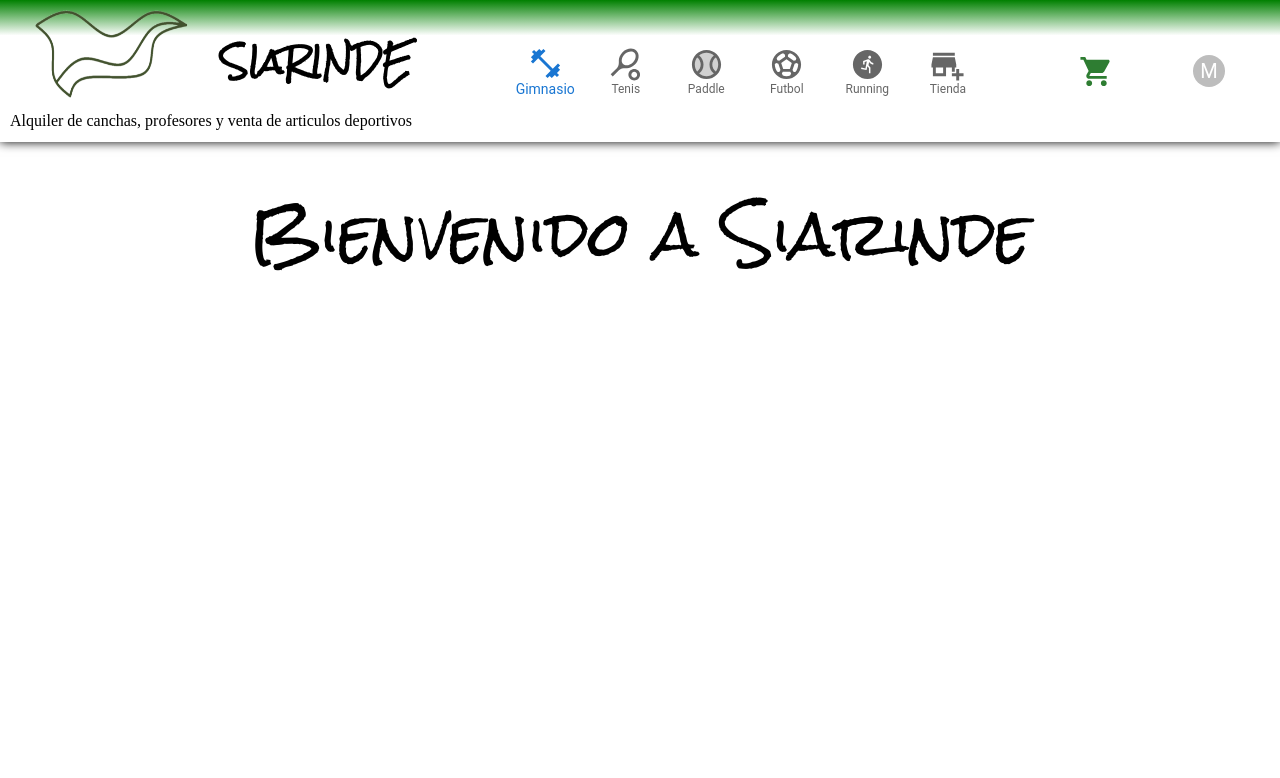
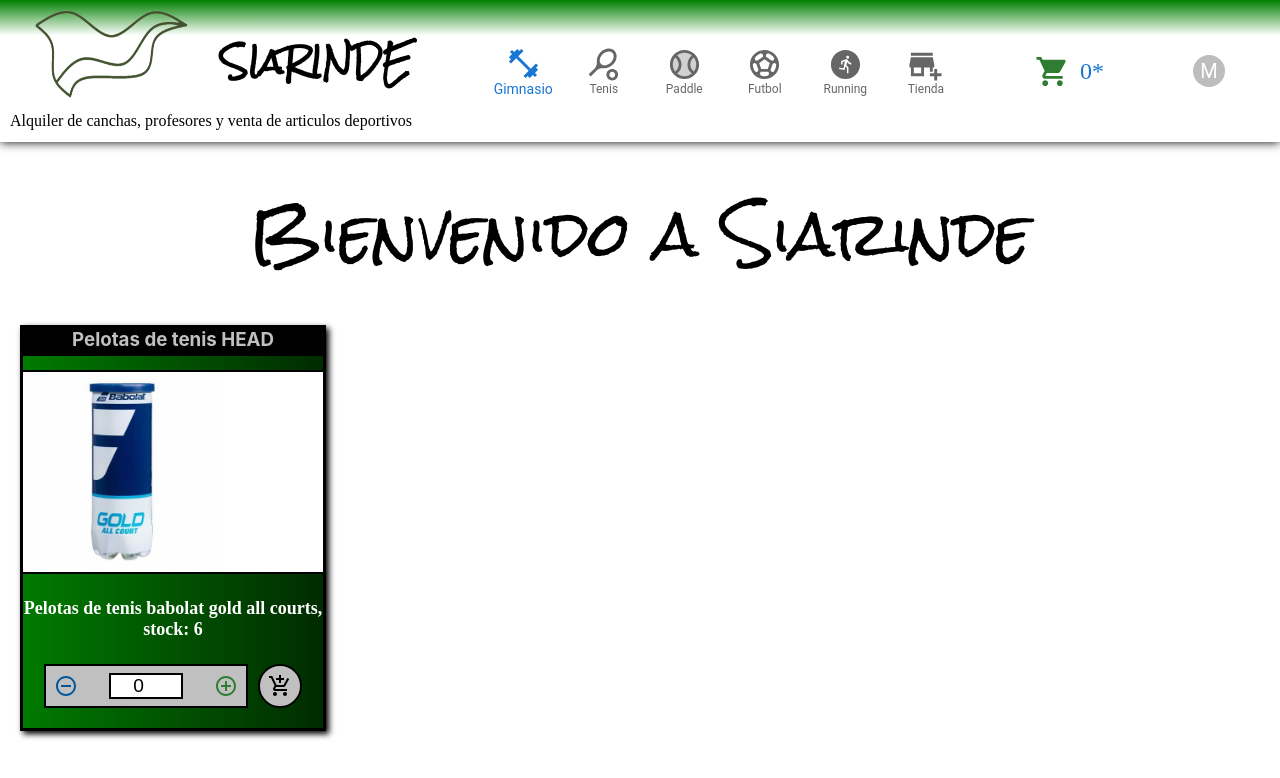
Before and after one commit to Mguardia50/SIARINDE, a React (Create React App) app: page / in a window 1280 px wide. Shown: the top 778 px of the page. Built offline with nearby package versions, Linux system fonts and the light colour scheme; a web font is replaced by a local one.

Commit message:
Siarinde V0.04

```diff
--- a/src/App.js
+++ b/src/App.js
@@ -3,6 +3,7 @@
 import Header from './components/header/Header';
 import Inicio from './components/body/Inicio';
 import ItemListContainer from './components/itemListContainer/ItemListContainer';
+import ItemCount from './components/ItemCount/ItemCount';
 
     const App = () =>{
       return (
@@ -10,6 +11,7 @@
         <Header></Header>
         {/* <Inicio></Inicio> */}
         <ItemListContainer greetings="Bienvenido a Siarinde"></ItemListContainer>
+        <ItemCount></ItemCount>
       </>
 
       )
--- /dev/null
+++ b/src/components/ItemCount/ItemCount.js
@@ -0,0 +1,82 @@
+import React from 'react'
+import "./style.css";
+import babolat from "../../assets/pelotasBabolar.jfif";
+import IconButton from '@mui/material/IconButton';
+import RemoveCircleOutlineIcon from '@mui/icons-material/RemoveCircleOutline';
+import AddCircleOutlineIcon from '@mui/icons-material/AddCircleOutline';
+import AddShoppingCartIcon from '@mui/icons-material/AddShoppingCart';
+import {grey, lightBlue } from '@mui/material/colors';
+import CartWidget from '../header/CartWidget';
+import { UsarContador } from './contador';
+
+const primary = grey[900];
+
+
+
+
+const ItemCount = ({stock, initial}) => {
+    const {agregar, quitar, agregarCarrito, contador, newStock} = UsarContador({stock, initial}) //algo aca no esta bien....
+   /*
+    ESTO LO DEJO TEMPORALMENTE, PERO LO PASE A OTRO ARCHIVO A MODO DE PRUEBA Y PORQUE ES BUENA PRACTICA
+
+    const [contador, setContador] = useState(initial);
+
+    const agregar = () => {
+
+        if (contador < stock) {
+            setContador(contador + 1);
+        }
+        else{
+            console.log("Máximo stock alcanzado");
+        }
+
+    }
+
+    const quitar = () => {
+
+        if (contador >0){
+            setContador(contador - 1);
+        }
+        else{
+            console.log("no puede ser negativo");
+        }
+
+
+    }
+
+    const agregarCarrito = () => {
+
+        console.log(contador);
+
+    } */
+
+    return(
+        <main className='itemBoxContainer'>
+            <div className='itemBox'>
+                <h3>Pelotas de tenis HEAD</h3>
+                <div className='imgBox'>
+                    <img src={babolat} alt="" className='imgTienda'/>
+                </div>
+                <p className='parrafoBox'>Pelotas de tenis babolat gold all courts, stock: {newStock}</p>
+                <div className='boxAgregarCarrito'>
+                    <div className='boxContador'>
+                        <IconButton onClick={quitar} sx={{ color: lightBlue[900] }}>
+                            <RemoveCircleOutlineIcon />
+                        </IconButton>
+                        <input type="number" id='inputCantidad' value={contador}></input>
+                        <IconButton onClick={agregar} color ="success" >
+                            <AddCircleOutlineIcon />
+                        </IconButton>
+                    </div>
+                    <IconButton onClick={agregarCarrito} fontSize ="large"  sx={{color: "black", marginLeft: '10px', backgroundColor: 'silver', border: '2px solid black' }}>
+                        <AddShoppingCartIcon />
+                    </IconButton>
+                </div>
+            </div>
+        </main>
+
+    )
+
+}
+
+export default ItemCount
--- /dev/null
+++ b/src/components/ItemCount/contador.js
@@ -0,0 +1,53 @@
+import { useState } from 'react'
+
+export const UsarContador = ({stock, initial, final}) => {
+    initial = 0;
+    stock = 6;
+
+
+
+    const [newStock, setStock] = useState(stock)
+    const [contador, setContador] = useState(initial)
+
+    const agregar = () => {
+        /* console.log(contador)
+        console.log(stock) */
+        if (contador < newStock) {
+            setContador(contador + 1);
+        }
+        else{
+            console.log("No hay más stock");
+        }
+
+    }
+
+    const quitar = () => {
+
+        if (contador >0){
+            setContador(contador - 1);
+        }
+        else{
+            console.log("no puede ser negativo");
+        }
+
+
+    }
+
+    const agregarCarrito = () => {
+
+        final = contador;
+        setStock(newStock - contador);
+        const stockActual = newStock - contador;
+        console.log("el stock era de " + newStock + ", ahora es de " + stockActual)
+
+        setContador(0);
+
+    }
+
+    /* const cuentaFinal = document.getElementById("inputCantidad");
+    final = cuentaFinal.value  */
+
+    return {
+        agregar, quitar, agregarCarrito, contador, final, newStock
+    }
+}
--- /dev/null
+++ b/src/components/ItemCount/style.css
@@ -0,0 +1,63 @@
+.itemBox{
+    display: flex;
+    flex-direction: column;
+    align-items: center;
+    justify-content: space-between;
+    margin: 20px;
+    height: 400px;
+    width: 300px;
+    background-image: linear-gradient(to left, rgb(1, 43, 1), rgb(0, 122, 0));
+    border: 3px solid black;
+    box-shadow: 3px 3px 6px black;
+}
+
+h3{
+    width: 100%;
+    padding-bottom: 5px;
+    color: silver;
+    background-color: black;
+    text-align: center;
+}
+
+.imgBox{
+    height: 200px;
+    width: 300px;
+    background-color: white;
+    border: 2px solid black;
+}
+
+.imgTienda{
+    height: 100%;
+    width: auto;
+}
+
+.parrafoBox{
+    font-weight: bold;
+    font-size: large;
+    color: white;
+    width: 100%;
+    text-align: center;
+}
+
+#inputCantidad{
+    font-size: larger;
+    width: 70px;
+    text-align: center;
+    border: 2px solid black;
+}
+
+.boxContador{
+    display: flex;
+    align-items: center;
+    justify-content: space-between;
+    width: 200px;
+    background-color: silver;
+    border: 2px solid black;
+    margin-bottom: 20px;
+}
+
+.boxAgregarCarrito{
+    display: flex;
+    align-items:flex-start;
+
+}
--- a/src/components/header/CartWidget.js
+++ b/src/components/header/CartWidget.js
@@ -1,20 +1,28 @@
 import ShoppingCartIcon from '@mui/icons-material/ShoppingCart';
-import react, {Component} from 'react';
+import React, {Component} from 'react';
 import IconButton from '@mui/material/IconButton';
-import Stack from '@mui/material/Stack';
-import DeleteIcon from '@mui/icons-material/Delete';
-import AlarmIcon from '@mui/icons-material/Alarm';
-import AddShoppingCartIcon from '@mui/icons-material/AddShoppingCart';
+import { UsarContador } from '../ItemCount/contador';
 
-export default class CartWidget extends Component {
-    render(){
+const CartWidget = () => {
+    /* const {final} = UsarContador({stock, inicial}) */
+
+        /* setTimeout(() =>{
+            console.log("hola, la promesa se resolvio correctamente");
+            const cuentaFinal = document.getElementById("inputCantidad");
+            final = cuentaFinal.value
+            console.log(final)
+        }, 2000) */
+
+
     return(
         <>
             <IconButton color="primary" aria-label="add to shopping cart">
                 <ShoppingCartIcon color="success" fontSize="large"></ShoppingCartIcon>
+                <p>0*</p>
             </IconButton>
         </>
     )
+
 }
 
-}
+export default CartWidget
--- a/src/components/header/Header.js
+++ b/src/components/header/Header.js
@@ -55,7 +55,7 @@
         </nav>
 
       <div className="CartMenu">
-          <CartWidget></CartWidget>
+          <CartWidget numeroCarrito={0}></CartWidget>
           <AccountMenu id="MenuCuenta"></AccountMenu>
       </div>
 
```
Also changed, not shown: src/assets/pelotasBabolar.jfif (added). Lines whose indentation alone changed are shown as unchanged.
